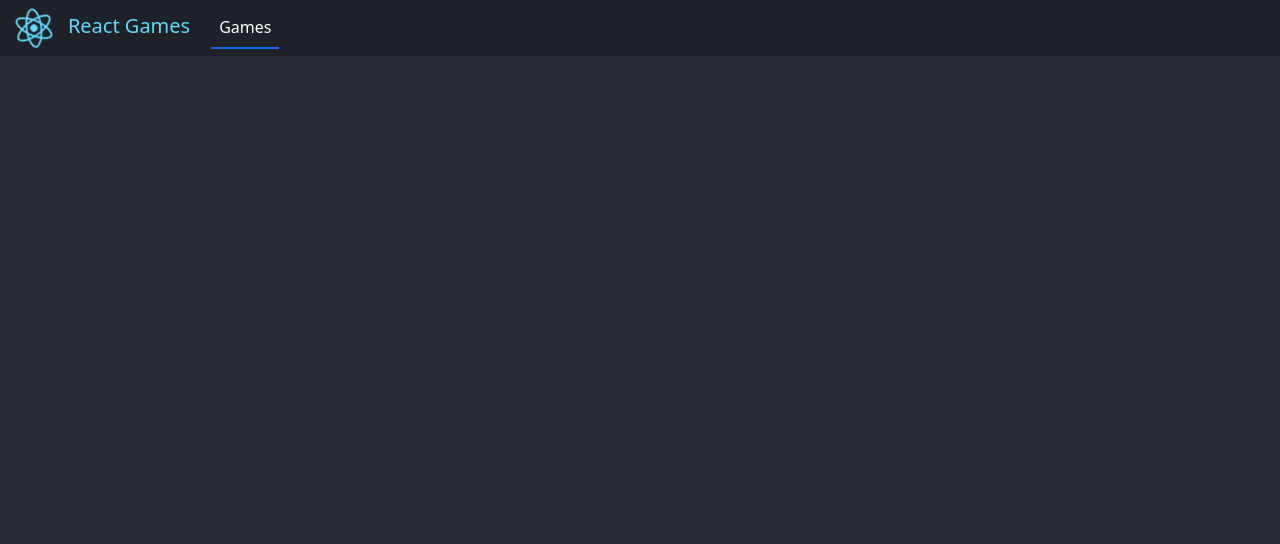
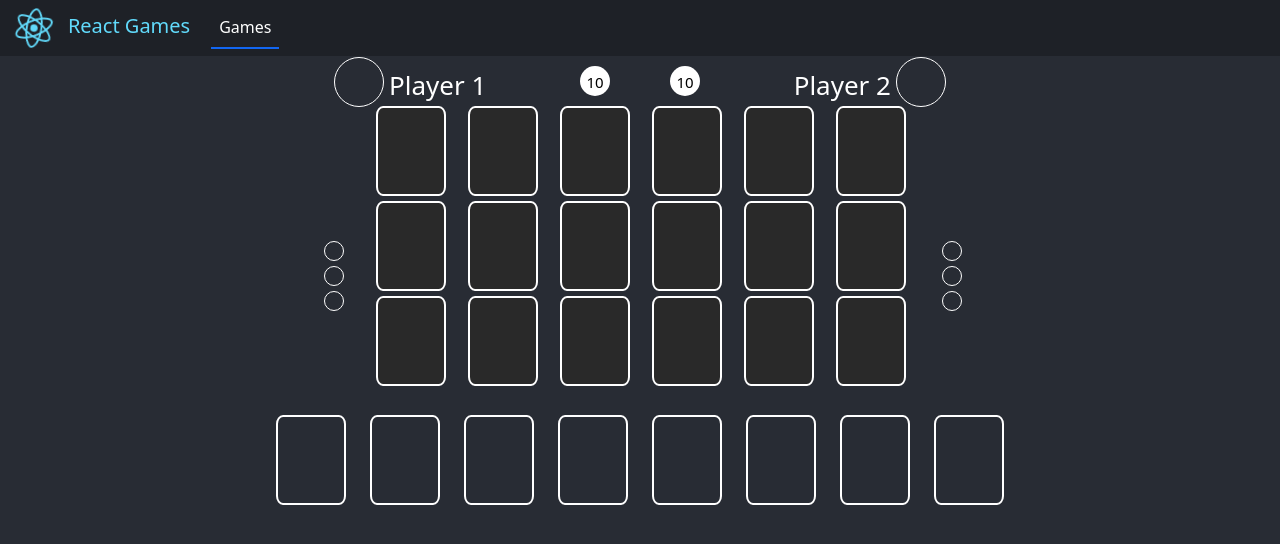
Before and after one commit to khurdt/simple-games, a React app: page /simple-games/pazzak in a window 1280 px wide. Before the commit this address had no page. Built offline with nearby package versions, Linux system fonts and the light colour scheme.

Commit message:
updated css and added start game deck and get Card function

```diff
--- a/src/components/main-view/App.js
+++ b/src/components/main-view/App.js
@@ -5,6 +5,7 @@ import { Routes, Route, Link, useNavigate } from 'react-router-dom';
 import './App.css';
 import { Row, Col, Container, Card } from 'react-bootstrap';
 import TicTacToeImg from '../../images/tictactoeimg.png';
+import Pazzak from '../pazzak/pazzak';
 
 export default function App() {
   let navigate = useNavigate();
@@ -29,12 +30,21 @@ export default function App() {
                         </Link>
                       </Card>
                     </Col>
+                    <Col className='m-auto' xs={12} sm={12} md={4}>
+                      <Card className='m-auto' style={{ width: '250px', height: '200px', backgroundColor: '#282c34', border: 'none', margin: 'auto' }}>
+                        <Link to='/simple-games/pazzak' style={{ textDecoration: 'none' }}>
+                          <Card.Title className='title'>Pazzak</Card.Title>
+                          {/* <Card.Img style={{ height: '200px' }}></Card.Img> */}
+                        </Link>
+                      </Card>
+                    </Col>
                   </Row>
                 </Container>
               </Container>
             }
           />
           <Route path="/simple-games/tictactoe" element={<TicTacToeIntro onBackClick={() => navigate(-1)} />} />
+          <Route path="/simple-games/pazzak" element={<Pazzak onBackClick={() => navigate(-1)} />} />
         </Routes>
       </div>
     </>
--- a/src/components/pazzak/pazzak.css
+++ b/src/components/pazzak/pazzak.css
@@ -6,74 +6,100 @@
 }
 
 .player1 {
-  display: grid;
-  grid-template-columns: 85% 15%;
   width: 320px;
+  height: 50px;
   position: relative;
+}
+
+.player1-item:nth-child(1) {
+  position: absolute;
+  left: 25px;
+  top: 10px;
 }
 
 .player1-item:nth-child(3) {
   position: absolute;
   width: 50px;
   height: 50px;
-  border: 1px solid black;
+  border: 1px solid white;
   border-radius: 50%;
-  transform: translate(-60px, 1px);
+  left: 0;
+  transform: translate(-30px, 1px);
 }
 
 .player1-item:nth-child(2) {
+  position: absolute;
+  top: 10px;
+  right: 30px;
   text-align: center;
-  padding: 10px;
-  background-color: black;
+  padding: 5px;
+  width: 30px;
+  height: 30px;
+  background-color: white;
   color: white;
   border-radius: 50%;
   margin: auto;
+  color: black;
+  font-size: 15px;
 }
 
 .player2 {
-  display: grid;
-  grid-template-columns: 15% 85%;
   width: 320px;
+  height: 50px;
   position: relative;
 }
 
 .player2-item:nth-child(1) {
+  position: absolute;
+  top: 10px;
+  left: 30px;
   text-align: center;
-  padding: 10px;
-  background-color: black;
+  padding: 5px;
+  width: 30px;
+  height: 30px;
+  background-color: white;
   color: white;
   border-radius: 50%;
   margin: auto;
+  color: black;
+  font-size: 15px;
 }
 
 .player2-item:nth-child(2) {
-  text-align: right;
+  position: absolute;
+  right: 25px;
+  top: 10px;
 }
 
 .player2-item:nth-child(3) {
   position: absolute;
   width: 50px;
   height: 50px;
-  border: 1px solid black;
+  border: 1px solid white;
   border-radius: 50%;
-  transform: translate(330px, 1px);
+  right: 0;
+  transform: translate(30px, 1px);
 }
 
-.board {
-  display: grid;
-  grid-template-columns: 1fr 1fr;
-  margin: auto;
-  width: 650px;
-}
+/* .player1Board {}
+
+.player2Board {}
+
+@media all and (max-width: 700px) {
+  .player2Board {
+    display: none;
+  }
+} */
 
 .scoreboard1 {
   position: absolute;
-  transform: translate(-20px, 150px);
+  left: 0;
+  transform: translate(-40px, 225%);
 }
 
 .scoreboard2 {
   position: absolute;
-  transform: translate(320px, 150px);
+  transform: translate(290px, 225%);
 }
 
 
@@ -82,7 +108,7 @@
   margin-bottom: 5px;
   width: 20px;
   height: 20px;
-  border: 1px solid black;
+  border: 1px solid white;
   border-radius: 50%;
 }
 
@@ -93,12 +119,12 @@
 }
 
 .cell {
-  border: 1px solid black;
-  margin: 10px;
+  border: 2px solid white;
+  margin-bottom: 5px;
   border-radius: 10%;
-  height: 120px;
+  height: 90px;
   cursor: pointer;
-  width: 90px;
+  width: 70px;
   position: relative;
 }
 
--- a/src/components/pazzak/pazzak.js
+++ b/src/components/pazzak/pazzak.js
@@ -1,16 +1,119 @@
-const cells = document.querySelectorAll('.cell');
+import React, { useEffect, useState } from 'react';
+import Row from 'react-bootstrap/Row';
+import Col from 'react-bootstrap/Col';
+import './pazzak.css';
 
-for (let i = 0; i < cells.length; i++) {
-  cells[i].innerText = '';
-  cells[i].style.removeProperty('background-color');
-  cells[i].addEventListener('click', turnClick, false);
+export default function Pazzak() {
+
+  const [player1Score, setPlayer1Score] = useState([]);
+  const [player2Score, setPlayer2Score] = useState([]);
+  let player1Board = Array(9).fill('1');
+  let player2Board = Array(9).fill('2');
+  let player1Hand = Array(4).fill('1');
+  let player2Hand = Array(4).fill('2');
+  let deck = [];
+
+  useEffect(() => {
+    startGame();
+  }, [])
+
+  const getCard = () => {
+    let index = Math.floor(Math.random() * (deck.length - 1));
+    let number = deck.reduce((a, e, i) => (i === index) ? a = e : a);
+    deck = deck.filter((e, i) => { return i !== index });
+    return number;
+  }
+
+  const startGame = () => {
+    let cards = Array.from(Array(11).keys()).slice(1);
+    for (let i = 0; i < 4; i++) {
+      deck = [...deck].concat(...cards);
+    }
+    let player1Card = getCard();
+    let player2Card = getCard();
+  }
+
+  return (
+    <>
+      <Row className="justify-content-center">
+        <Row className='ml-auto mr-1 player1Board' style={{ width: '300px', position: 'relative' }}>
+          <div className="player1">
+            <div className="player1-item">Player 1</div>
+            <div className="player1-item">10</div>
+            <div className="player1-item"></div>
+          </div>
+          <div className="scoreboard1">
+            <div className="bubble" style={(player1Score.length > 0) ? { backgroundColor: 'red' } : {}}></div>
+            <div className="bubble" style={(player1Score.length > 1) ? { backgroundColor: 'red' } : {}}></div>
+            <div className="bubble" style={(player1Score.length > 2) ? { backgroundColor: 'red' } : {}}></div>
+          </div>
+          {player1Board.map((c, i) => {
+            return (
+              <Col key={i} xs={4} sm={4} md={4}>
+                <div className='cell' style={c === '1' ? { backgroundColor: '#292929' } : {}}></div>
+              </Col>
+            )
+          })}
+        </Row>
+        <Row className='mr-auto ml-1 player2Board' style={{ width: '300px', position: 'relative' }}>
+          <div className="player2">
+            <div className="player2-item">10</div>
+            <div className="player2-item">Player 2</div>
+            <div className="player2-item"></div>
+          </div>
+          <div className="scoreboard2">
+            <div className="bubble" style={(player2Score.length > 0) ? { backgroundColor: 'red' } : {}}></div>
+            <div className="bubble" style={(player2Score.length > 1) ? { backgroundColor: 'red' } : {}}></div>
+            <div className="bubble" style={(player2Score.length > 2) ? { backgroundColor: 'red' } : {}}></div>
+          </div>
+          {player2Board.map((c, i) => {
+            return (
+              <Col key={i} xs={4} sm={4} md={4}>
+                <div className='cell' style={c === '2' ? { backgroundColor: '#292929' } : {}}></div>
+              </Col>
+            )
+          })}
+        </Row>
+      </Row>
+      <Row className='justify-content-center m-auto pt-4'>
+        <Row className='ml-auto' style={{ width: '400px', position: 'relative' }}>
+          {player1Hand.map((c, i) => {
+            return (
+              <Col key={i} xs={3} sm={3} md={3}>
+                <div className='cell'></div>
+              </Col>
+            )
+          })}
+        </Row>
+        <Row className='mr-auto' style={{ width: '400px', position: 'relative' }}>
+          {player2Hand.map((c, i) => {
+            return (
+              <Col key={i} xs={3} sm={3} md={3}>
+                <div className='cell'></div>
+              </Col>
+            )
+          })}
+        </Row>
+      </Row>
+    </>
+  )
 }
 
-function turnClick(cell) {
-  let card = document.createElement('div');
-  card.classList.add('cardNumber');
-  card.innerText = cell.target.id;
-  card.style.backgroundColor = 'blue';
-  document.getElementById(cell.target.id).append(card);
 
-}
+
+// const cells = document.querySelectorAll('.cell');
+
+// for (let i = 0; i < cells.length; i++) {
+//   cells[i].innerText = '';
+//   cells[i].style.removeProperty('background-color');
+//   cells[i].addEventListener('click', turnClick, false);
+// }
+
+// function turnClick(cell) {
+//   let card = document.createElement('div');
+//   card.classNameList.add('cardNumber');
+//   card.innerText = cell.target.id;
+//   card.style.backgroundColor = 'blue';
+//   document.getElementById(cell.target.id).append(card);
+
+// }
```
Also changed, not shown: src/components/pazzak/index.html (+1 -1 lines).
